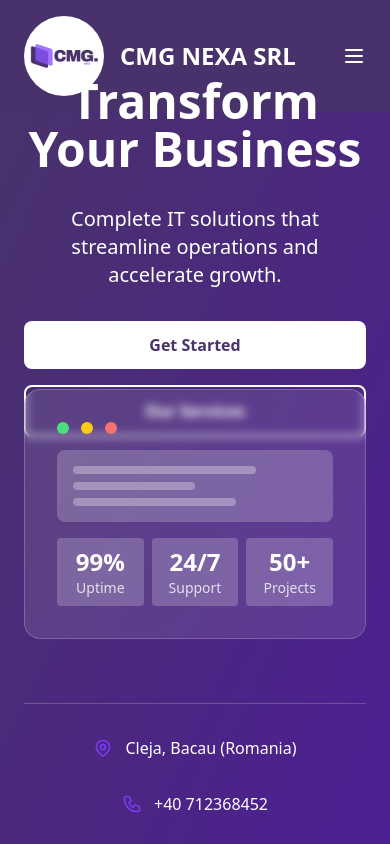
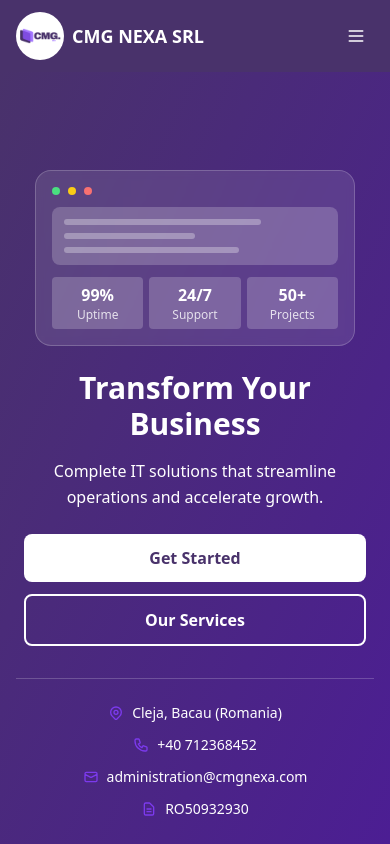
Before and after one commit to cmgnexa/landing-raw, a plain HTML site: page index.html in a window 390 px wide. Shown: the top 844 px of the page. Drawn offline with nearby package versions, Linux system fonts and the light colour scheme.

Commit message:
fix: fixes

```diff
--- a/index.html
+++ b/index.html
@@ -3,7 +3,30 @@
 <head>
     <meta charset="UTF-8">
     <meta name="viewport" content="width=device-width, initial-scale=1.0">
-    <title>CMG NEXA SRL</title>
+    <title>CMG NEXA SRL - Transform Your Business with Complete IT Solutions</title>
+    <meta name="description" content="CMG NEXA SRL provides complete IT solutions that streamline operations and accelerate growth. Custom software development, ERP systems, cybersecurity tools, and strategic IT consulting.">
+    <meta name="keywords" content="IT consulting, custom software, ERP systems, cybersecurity, software development, Romania, CMG NEXA">
+    <meta name="author" content="CMG NEXA SRL">
+
+    <!-- Open Graph / Facebook -->
+    <meta property="og:type" content="website">
+    <meta property="og:url" content="https://cmgnexa.com/">
+    <meta property="og:title" content="CMG NEXA SRL - Transform Your Business with Complete IT Solutions">
+    <meta property="og:description" content="Complete IT solutions that streamline operations and accelerate growth. Custom software development, ERP systems, cybersecurity tools, and strategic IT consulting.">
+    <meta property="og:image" content="https://cmgnexa.com/img/cmg_nexa_logo.png">
+    <meta property="og:site_name" content="CMG NEXA SRL">
+    <meta property="og:locale" content="en_US">
+
+    <!-- Twitter -->
+    <meta property="twitter:card" content="summary_large_image">
+    <meta property="twitter:url" content="https://cmgnexa.com/">
+    <meta property="twitter:title" content="CMG NEXA SRL - Transform Your Business with Complete IT Solutions">
+    <meta property="twitter:description" content="Complete IT solutions that streamline operations and accelerate growth. Custom software development, ERP systems, cybersecurity tools, and strategic IT consulting.">
+    <meta property="twitter:image" content="https://cmgnexa.com/img/cmg_nexa_logo.png">
+
+    <!-- Favicon -->
+    <link rel="icon" type="image/png" href="./img/cmg_nexa_logo.png">
+    <link rel="apple-touch-icon" href="./img/cmg_nexa_logo.png">
     <script src="https://cdn.tailwindcss.com"></script>
     <script>
         tailwind.config = {
@@ -22,20 +45,20 @@
 <body class="bg-white text-gray-900">
     <!-- Header -->
     <header class="bg-purple-dark shadow-lg">
-        <nav class="container mx-auto px-6 py-4">
+        <nav class="container mx-auto px-4 sm:px-6 py-3 sm:py-4">
             <div class="flex items-center justify-between">
-                <div class="flex items-center space-x-4">
-                    <img src="./img/cmg_nexa_logo.png" alt="CMG NEXA SRL" class="w-20 h-20 rounded-full object-cover">
-                    <h1 class="text-white text-2xl font-bold">CMG NEXA SRL</h1>
+                <div class="flex items-center space-x-2 sm:space-x-4">
+                    <img src="./img/cmg_nexa_logo.png" alt="CMG NEXA SRL" class="w-12 h-12 sm:w-16 sm:h-16 lg:w-20 lg:h-20 rounded-full object-cover">
+                    <h1 class="text-white text-lg sm:text-xl lg:text-2xl font-bold">CMG NEXA SRL</h1>
                 </div>
-                <div class="hidden md:flex items-center space-x-8">
+                <div class="hidden md:flex items-center space-x-6 lg:space-x-8">
                     <a href="#services" class="text-white hover:text-purple-light transition-colors">Services</a>
                     <a href="#about" class="text-white hover:text-purple-light transition-colors">About</a>
                     <a href="#contact" class="text-white hover:text-purple-light transition-colors">Contact</a>
-                    <a href="#contact" class="bg-white text-purple-dark px-4 py-2 rounded-lg font-semibold hover:bg-gray-100 transition-colors">Get In Touch</a>
+                    <a href="#contact" class="bg-white text-purple-dark px-3 lg:px-4 py-2 rounded-lg font-semibold hover:bg-gray-100 transition-colors text-sm lg:text-base">Get In Touch</a>
                 </div>
-                <button class="md:hidden text-white">
-                    <svg class="w-6 h-6" fill="none" stroke="currentColor" viewBox="0 0 24 24">
+                <button class="md:hidden text-white p-2">
+                    <svg class="w-5 h-5 sm:w-6 sm:h-6" fill="none" stroke="currentColor" viewBox="0 0 24 24">
                         <path stroke-linecap="round" stroke-linejoin="round" stroke-width="2" d="M4 6h16M4 12h16M4 18h16"></path>
                     </svg>
                 </button>
@@ -44,51 +67,51 @@
     </header>
 
     <!-- Hero Section -->
-    <section class="bg-gradient-to-br from-purple-dark to-purple-medium text-white min-h-screen flex items-center">
-        <div class="container mx-auto px-6">
-            <div class="grid lg:grid-cols-2 gap-12 items-center">
-                <div class="text-center lg:text-left">
-                    <h2 class="text-5xl md:text-6xl font-bold mb-8 -mt-16">Transform Your Business</h2>
-                    <p class="text-xl md:text-2xl mb-8">
+    <section class="bg-gradient-to-br from-purple-dark to-purple-medium text-white min-h-screen flex items-center py-8 sm:py-12">
+        <div class="container mx-auto px-4 sm:px-6">
+            <div class="grid lg:grid-cols-2 gap-6 sm:gap-8 lg:gap-12 items-center">
+                <div class="text-center lg:text-left order-2 lg:order-1">
+                    <h2 class="text-3xl sm:text-4xl md:text-5xl lg:text-6xl font-bold mb-4 sm:mb-6 lg:mb-8">Transform Your Business</h2>
+                    <p class="text-base sm:text-lg md:text-xl lg:text-2xl mb-6 sm:mb-8 px-2 sm:px-0 leading-relaxed">
                         Complete IT solutions that streamline operations and accelerate growth.
                     </p>
-                    <div class="flex flex-col sm:flex-row gap-4 justify-center lg:justify-start">
-                        <a href="#contact" class="bg-white text-purple-dark px-8 py-3 rounded-lg font-semibold hover:bg-gray-100 transition-colors">
+                    <div class="flex flex-col sm:flex-row gap-3 sm:gap-4 justify-center lg:justify-start px-2 sm:px-0">
+                        <a href="#contact" class="bg-white text-purple-dark px-6 sm:px-8 py-3 rounded-lg font-semibold hover:bg-gray-100 transition-colors text-center w-full sm:w-auto">
                             Get Started
                         </a>
-                        <a href="#services" class="border-2 border-white text-white px-8 py-3 rounded-lg font-semibold hover:bg-white hover:text-purple-dark transition-colors">
+                        <a href="#services" class="border-2 border-white text-white px-6 sm:px-8 py-3 rounded-lg font-semibold hover:bg-white hover:text-purple-dark transition-colors text-center w-full sm:w-auto">
                             Our Services
                         </a>
                     </div>
                 </div>
-                <div class="flex justify-center lg:justify-end -mt-24">
-                    <div class="w-full max-w-lg">
-                        <div class="bg-white/10 backdrop-blur-sm rounded-2xl p-8 border border-white/20">
-                            <div class="space-y-4">
-                                <div class="flex items-center space-x-3">
-                                    <div class="w-3 h-3 bg-green-400 rounded-full"></div>
-                                    <div class="w-3 h-3 bg-yellow-400 rounded-full"></div>
-                                    <div class="w-3 h-3 bg-red-400 rounded-full"></div>
+                <div class="flex justify-center lg:justify-end order-1 lg:order-2">
+                    <div class="w-full max-w-xs sm:max-w-sm md:max-w-md lg:max-w-lg">
+                        <div class="bg-white/10 backdrop-blur-sm rounded-2xl p-4 sm:p-6 lg:p-8 border border-white/20">
+                            <div class="space-y-3 sm:space-y-4">
+                                <div class="flex items-center space-x-2 sm:space-x-3">
+                                    <div class="w-2 h-2 sm:w-3 sm:h-3 bg-green-400 rounded-full"></div>
+                                    <div class="w-2 h-2 sm:w-3 sm:h-3 bg-yellow-400 rounded-full"></div>
+                                    <div class="w-2 h-2 sm:w-3 sm:h-3 bg-red-400 rounded-full"></div>
                                 </div>
-                                <div class="bg-white/20 rounded-lg p-4">
+                                <div class="bg-white/20 rounded-lg p-3 sm:p-4">
                                     <div class="space-y-2">
-                                        <div class="h-2 bg-white/30 rounded w-3/4"></div>
-                                        <div class="h-2 bg-white/30 rounded w-1/2"></div>
-                                        <div class="h-2 bg-white/30 rounded w-2/3"></div>
+                                        <div class="h-1.5 sm:h-2 bg-white/30 rounded w-3/4"></div>
+                                        <div class="h-1.5 sm:h-2 bg-white/30 rounded w-1/2"></div>
+                                        <div class="h-1.5 sm:h-2 bg-white/30 rounded w-2/3"></div>
                                     </div>
                                 </div>
-                                <div class="grid grid-cols-3 gap-2">
-                                    <div class="bg-white/20 rounded p-2 text-center">
-                                        <div class="text-2xl font-bold">99%</div>
-                                        <div class="text-sm opacity-80">Uptime</div>
+                                <div class="grid grid-cols-3 gap-1.5 sm:gap-2">
+                                    <div class="bg-white/20 rounded p-1.5 sm:p-2 text-center">
+                                        <div class="text-base sm:text-lg md:text-xl lg:text-2xl font-bold">99%</div>
+                                        <div class="text-xs sm:text-sm opacity-80">Uptime</div>
                                     </div>
-                                    <div class="bg-white/20 rounded p-2 text-center">
-                                        <div class="text-2xl font-bold">24/7</div>
-                                        <div class="text-sm opacity-80">Support</div>
+                                    <div class="bg-white/20 rounded p-1.5 sm:p-2 text-center">
+                                        <div class="text-base sm:text-lg md:text-xl lg:text-2xl font-bold">24/7</div>
+                                        <div class="text-xs sm:text-sm opacity-80">Support</div>
                                     </div>
-                                    <div class="bg-white/20 rounded p-2 text-center">
-                                        <div class="text-2xl font-bold">50+</div>
-                                        <div class="text-sm opacity-80">Projects</div>
+                                    <div class="bg-white/20 rounded p-1.5 sm:p-2 text-center">
+                                        <div class="text-base sm:text-lg md:text-xl lg:text-2xl font-bold">50+</div>
+                                        <div class="text-xs sm:text-sm opacity-80">Projects</div>
                                     </div>
                                 </div>
                             </div>
@@ -98,32 +121,32 @@
             </div>
 
             <!-- Contact Info at Bottom -->
-            <div class="mt-16 pt-8 border-t border-white/20">
-                <div class="flex flex-wrap justify-center items-center gap-8 text-base">
-                    <div class="flex items-center">
-                        <svg class="w-5 h-5 mr-3 text-purple-light flex-shrink-0" fill="none" stroke="currentColor" viewBox="0 0 24 24">
+            <div class="mt-8 sm:mt-12 lg:mt-16 pt-6 sm:pt-8 border-t border-white/20">
+                <div class="grid grid-cols-1 sm:grid-cols-2 lg:flex lg:flex-row lg:flex-wrap justify-center items-center gap-3 sm:gap-4 lg:gap-6 xl:gap-8 text-sm sm:text-base px-2 sm:px-4">
+                    <div class="flex items-center justify-center sm:justify-start">
+                        <svg class="w-4 h-4 sm:w-5 sm:h-5 mr-2 sm:mr-3 text-purple-light flex-shrink-0" fill="none" stroke="currentColor" viewBox="0 0 24 24">
                             <path stroke-linecap="round" stroke-linejoin="round" stroke-width="2" d="M17.657 16.657L13.414 20.9a1.998 1.998 0 01-2.827 0l-4.244-4.243a8 8 0 1111.314 0z"></path>
                             <path stroke-linecap="round" stroke-linejoin="round" stroke-width="2" d="M15 11a3 3 0 11-6 0 3 3 0 016 0z"></path>
                         </svg>
-                        <span>Cleja, Bacau (Romania)</span>
+                        <span class="text-center sm:text-left">Cleja, Bacau (Romania)</span>
                     </div>
-                    <div class="flex items-center">
-                        <svg class="w-5 h-5 mr-3 text-purple-light flex-shrink-0" fill="none" stroke="currentColor" viewBox="0 0 24 24">
+                    <div class="flex items-center justify-center sm:justify-start">
+                        <svg class="w-4 h-4 sm:w-5 sm:h-5 mr-2 sm:mr-3 text-purple-light flex-shrink-0" fill="none" stroke="currentColor" viewBox="0 0 24 24">
                             <path stroke-linecap="round" stroke-linejoin="round" stroke-width="2" d="M3 5a2 2 0 012-2h3.28a1 1 0 01.948.684l1.498 4.493a1 1 0 01-.502 1.21l-2.257 1.13a11.042 11.042 0 005.516 5.516l1.13-2.257a1 1 0 011.21-.502l4.493 1.498a1 1 0 01.684.949V19a2 2 0 01-2 2h-1C9.716 21 3 14.284 3 6V5z"></path>
                         </svg>
-                        <span>+40 712368452</span>
+                        <span class="text-center sm:text-left">+40 712368452</span>
                     </div>
-                    <div class="flex items-center">
-                        <svg class="w-5 h-5 mr-3 text-purple-light flex-shrink-0" fill="none" stroke="currentColor" viewBox="0 0 24 24">
+                    <div class="flex items-center justify-center sm:justify-start sm:col-span-2 lg:col-span-1">
+                        <svg class="w-4 h-4 sm:w-5 sm:h-5 mr-2 sm:mr-3 text-purple-light flex-shrink-0" fill="none" stroke="currentColor" viewBox="0 0 24 24">
                             <path stroke-linecap="round" stroke-linejoin="round" stroke-width="2" d="M3 8l7.89 4.26a2 2 0 002.22 0L21 8M5 19h14a2 2 0 002-2V7a2 2 0 00-2-2H5a2 2 0 00-2 2v10a2 2 0 002 2z"></path>
                         </svg>
-                        <span>administration@cmgnexa.com</span>
+                        <span class="text-center sm:text-left break-all sm:break-normal">administration@cmgnexa.com</span>
                     </div>
-                    <div class="flex items-center">
-                        <svg class="w-5 h-5 mr-3 text-purple-light flex-shrink-0" fill="none" stroke="currentColor" viewBox="0 0 24 24">
+                    <div class="flex items-center justify-center sm:justify-start">
+                        <svg class="w-4 h-4 sm:w-5 sm:h-5 mr-2 sm:mr-3 text-purple-light flex-shrink-0" fill="none" stroke="currentColor" viewBox="0 0 24 24">
                             <path stroke-linecap="round" stroke-linejoin="round" stroke-width="2" d="M9 12h6m-6 4h6m2 5H7a2 2 0 01-2-2V5a2 2 0 012-2h5.586a1 1 0 01.707.293l5.414 5.414a1 1 0 01.293.707V19a2 2 0 01-2 2z"></path>
                         </svg>
-                        <span>RO50932930</span>
+                        <span class="text-center sm:text-left">RO50932930</span>
                     </div>
                 </div>
             </div>
```
